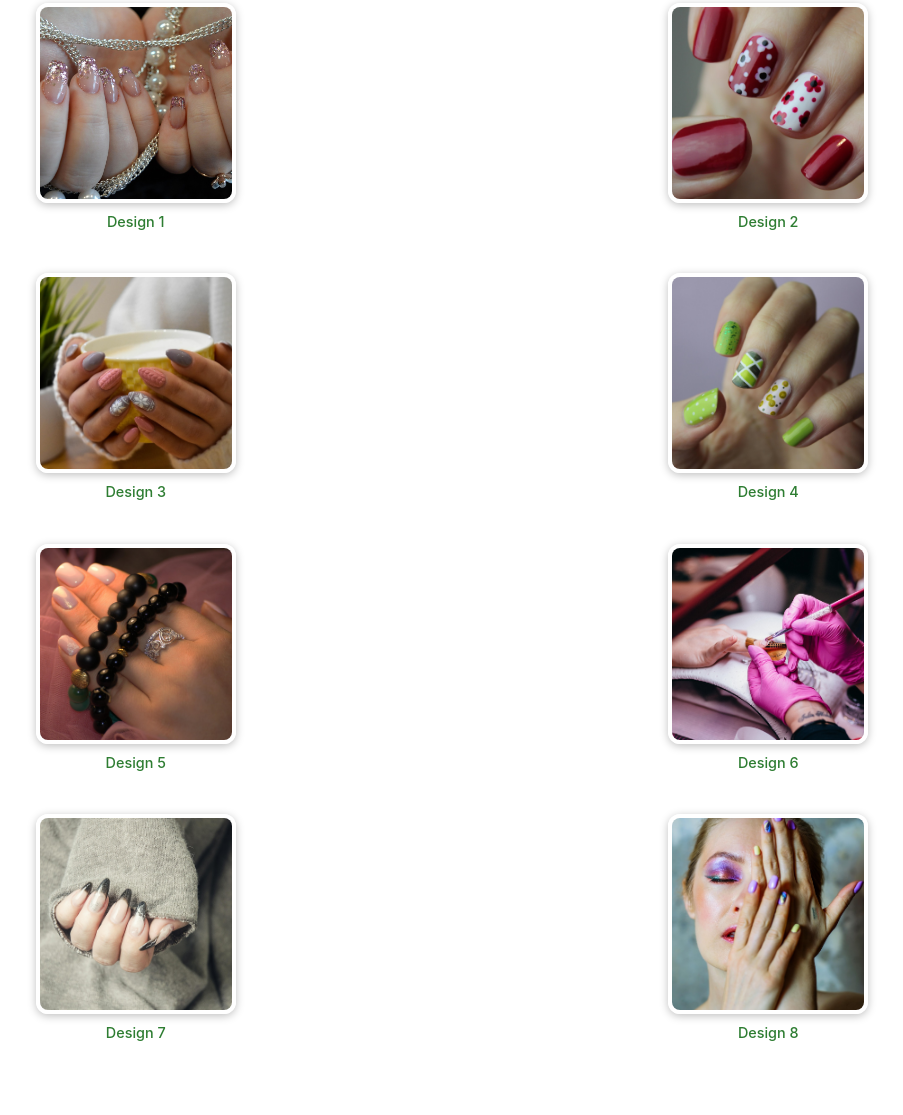
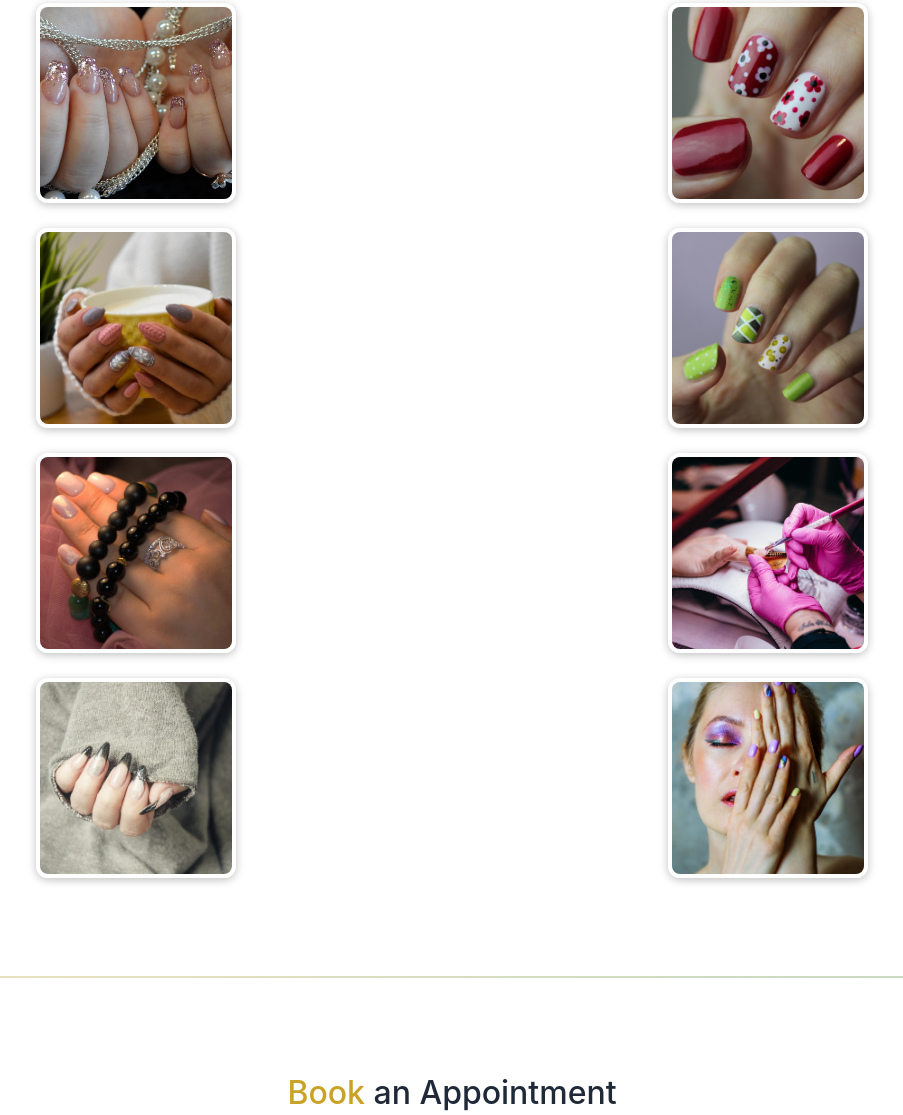
Before and after one commit to alina91-star/bootstrap4_project, a plain HTML site: page index.html in a window 1280 px wide. Shown: the part 610-1725 px from the top of the page, without its empty margins (188-1091 px from the left). Drawn offline with nearby package versions, Linux system fonts and the light colour scheme.

Commit message:
Update index.html

```diff
--- a/index.html
+++ b/index.html
@@ -66,10 +66,6 @@
         padding: 10px 0;
       }
 
-      .gallery-item {
-        text-align: center;
-      }
-
       .gallery img {
         width: 200px;
         height: 200px;
@@ -83,13 +79,6 @@
       .gallery img:hover {
         transform: scale(1.05);
         box-shadow: 0 5px 15px rgba(0, 0, 0, 0.35);
-      }
-
-      .gallery p {
-        margin-top: 8px;
-        font-size: 0.9em;
-        color: var(--leaf);
-        font-weight: 500;
       }
 
       @media (max-width: 600px) {
@@ -150,38 +139,14 @@
     <section id="gallery">
       <h2>Gallery</h2>
       <div class="gallery">
-        <div class="gallery-item">
         <img src="images/nails-1.jpg" alt="Nail Design 1">
-          <p>Design 1</p>
-        </div>
-        <div class="gallery-item">
         <img src="images/nails-2.jpg" alt="Nail Design 2">
-          <p>Design 2</p>
-        </div>
-        <div class="gallery-item">
         <img src="images/nails-3.jpg" alt="Nail Design 3">
-          <p>Design 3</p>
-        </div>
-        <div class="gallery-item">
         <img src="images/nails-4.jpg" alt="Nail Design 4">
-          <p>Design 4</p>
-        </div>
-        <div class="gallery-item">
         <img src="images/nails-5.jpg" alt="Nail Design 5">
-          <p>Design 5</p>
-        </div>
-        <div class="gallery-item">
         <img src="images/nails-6.jpg" alt="Nail Design 6">
-          <p>Design 6</p>
-        </div>
-        <div class="gallery-item">
         <img src="images/nails-7.jpg" alt="Nail Design 7">
-          <p>Design 7</p>
-        </div>
-        <div class="gallery-item">
         <img src="images/nails-8.jpg" alt="Nail Design 8">
-          <p>Design 8</p>
-        </div>
       </div>
     </section>
 
```
Lines whose indentation alone changed are shown as unchanged.
